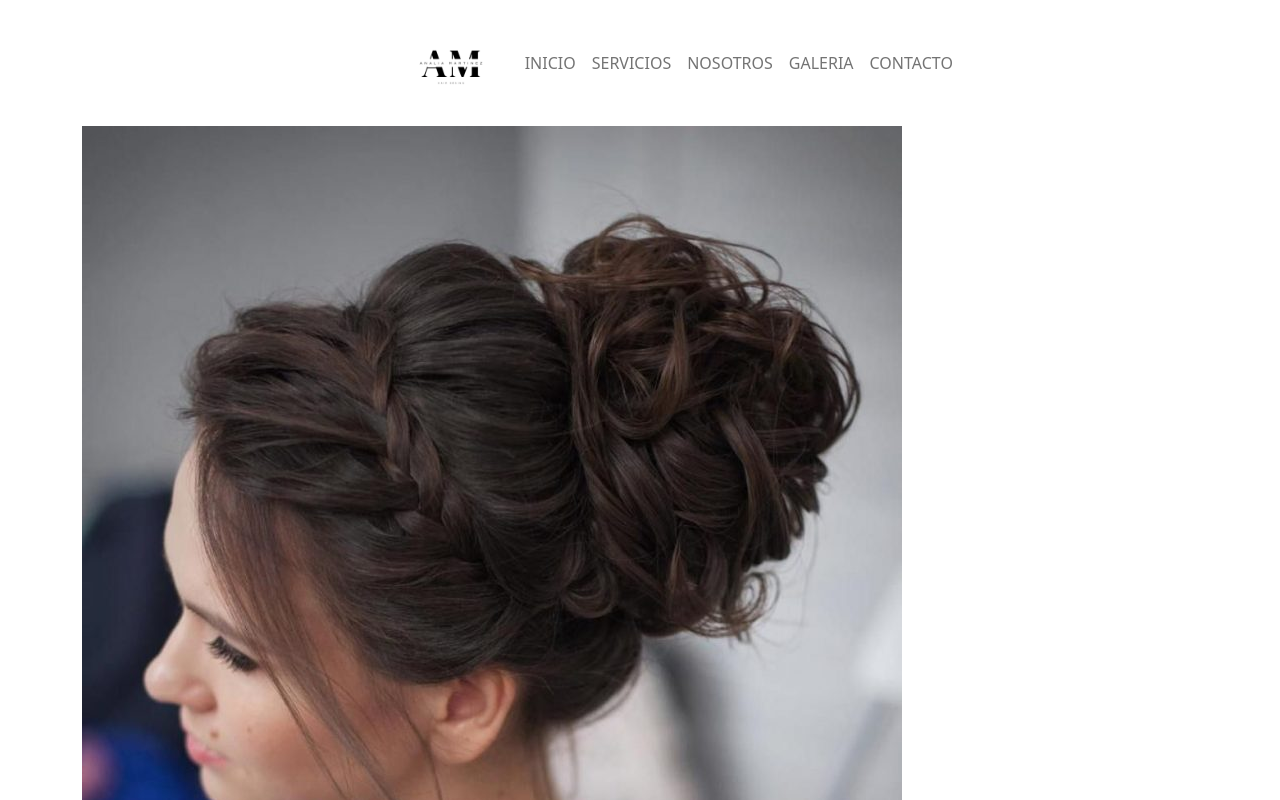
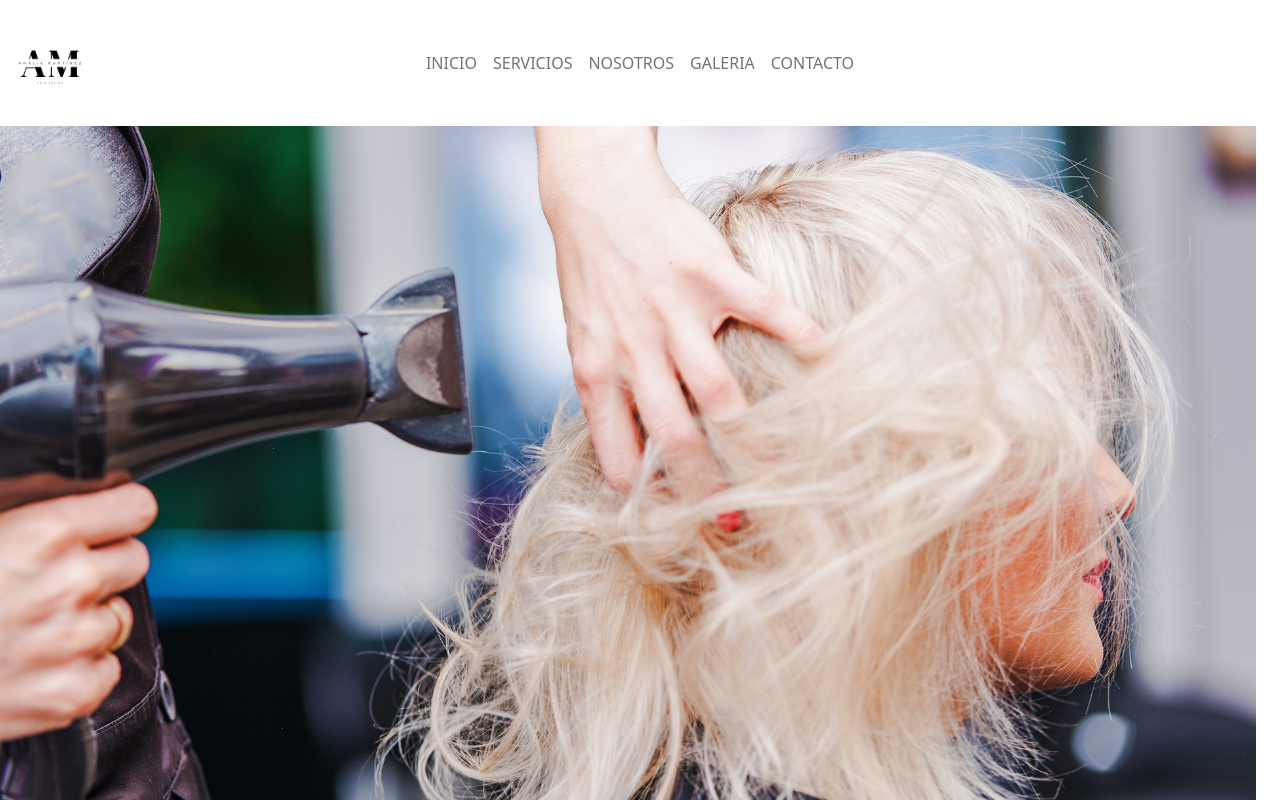
Before and after one commit to Agustin5/webPeluqueriaMartinez, a plain HTML site: page index.html in a window 1280 px wide. Shown: the top 800 px of the page. Drawn offline with nearby package versions, Linux system fonts and the light colour scheme.

Commit message:
cambio de alineacion del cuerpo del index y cambio de imagen centra

```diff
--- a/css/styles.css
+++ b/css/styles.css
@@ -327,7 +327,8 @@ section.serviciosCuatro{
     width: 100px;
     height: auto;
 }
-.carrusel{
-    max-width: 100%;
-    height: auto;
+.navbar-nav{
+    position: absolute;
+    left: 50%;
+    transform: translatex(-50%);
 }
--- a/index.html
+++ b/index.html
@@ -14,11 +14,11 @@
     <title>AM Hair Desing</title>
 </head>
 <body>
-    <div class="container">
+    <div class="container-fluid">
         <div class="row">
           <div class="col-md-12 col-lg-8">
-            <nav class="navbar navbar-expand-lg">
-                <div class="container-fluid col-md-12 col-lg-2">
+            <nav class="navbar navbar-expand-lg section-2 row bg-succes min-vw-100">
+                <div class="container-fluid col-12 g-0">
                   <a class="navbar-brand" href="index.html">
                     <img src="./imagenes/Logo.png" alt="logo de la web" class="logo">
                   </a>
@@ -49,11 +49,14 @@
           </div>
         </div>
         <div class="row">
-            <div class="img-fluid">
-                <img src="./imagenes/galeria/peinadoRecogido.jpg" alt="" class="carrusel img-">
-            </div>
+            <section class="section-2 row bg-succes min-vw-100">
+                <div class="col-12 g-0">
+                    <img src="./imagenes/secadodepelo.jpg" alt="" class="carrusel img-fluid">
+                </div>
+            </section>
         </div>
         <div class="row">
+
             <div class="col-lg-12">
                 <h1>Quienes Somos</h1>
                 <p>
```
